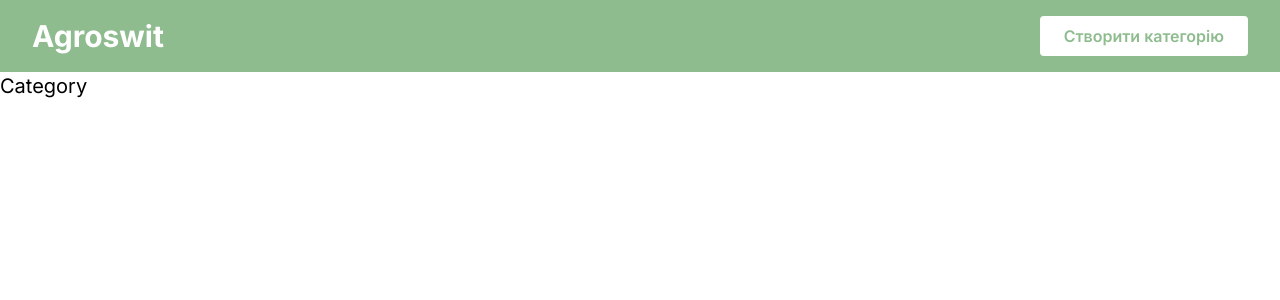
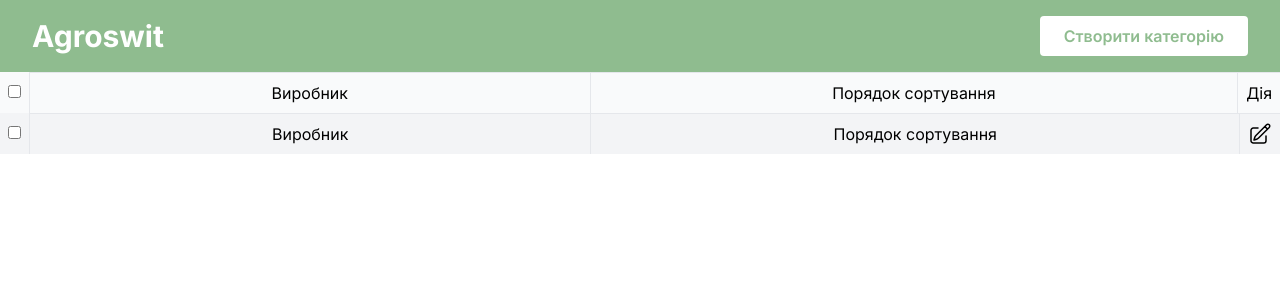
Before and after one commit to wet-creation/agroswit, a Next.js app: page /category in a window 1280 px wide. Shown: the top 300 px of the page. Built offline with nearby package versions, Linux system fonts and the light colour scheme.

Commit message:
feat: category table

```diff
--- /dev/null
+++ b/src/app/category/CategoryTable.tsx
@@ -0,0 +1,49 @@
+export function CategoryTable() {
+  return (
+    <section className="flex flex-col">
+      <TableHeader />
+      <TableRow />
+    </section>
+  );
+}
+
+function TableRow() {
+  return (
+    <div className="flex w-full divide-x divide-y bg-gray-100 text-center">
+      <label className="p-2">
+        <input type="checkbox" />
+      </label>
+      <div className="grow p-2">Виробник</div>
+      <div className="grow p-2">Порядок сортування</div>
+      <div className="w-auto p-2">
+        <svg
+          xmlns="http://www.w3.org/2000/svg"
+          fill="none"
+          viewBox="0 0 24 24"
+          strokeWidth={1.5}
+          stroke="currentColor"
+          className="h-6 w-6"
+        >
+          <path
+            strokeLinecap="round"
+            strokeLinejoin="round"
+            d="m16.862 4.487 1.687-1.688a1.875 1.875 0 1 1 2.652 2.652L10.582 16.07a4.5 4.5 0 0 1-1.897 1.13L6 18l.8-2.685a4.5 4.5 0 0 1 1.13-1.897l8.932-8.931Zm0 0L19.5 7.125M18 14v4.75A2.25 2.25 0 0 1 15.75 21H5.25A2.25 2.25 0 0 1 3 18.75V8.25A2.25 2.25 0 0 1 5.25 6H10"
+          />
+        </svg>
+      </div>
+    </div>
+  );
+}
+
+function TableHeader() {
+  return (
+    <div className="flex w-full divide-x divide-y bg-gray-50 text-center">
+      <label className="p-2">
+        <input type="checkbox" />
+      </label>
+      <div className="grow p-2">Виробник</div>
+      <div className="grow p-2">Порядок сортування</div>
+      <div className="w-auto p-2">Дія</div>
+    </div>
+  );
+}
--- a/src/app/category/page.tsx
+++ b/src/app/category/page.tsx
@@ -1,9 +1,9 @@
+import { CategoryTable } from "./CategoryTable";
+
 export default async function Category() {
   return (
     <main>
-      <h1 className="text-xl">
-        Category
-      </h1>
+      <CategoryTable />
     </main>
   );
 }
```
